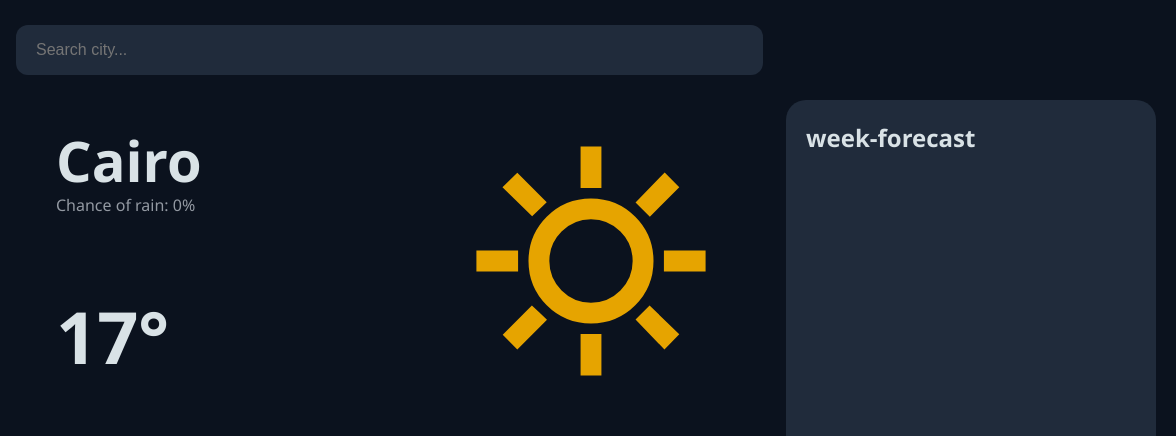
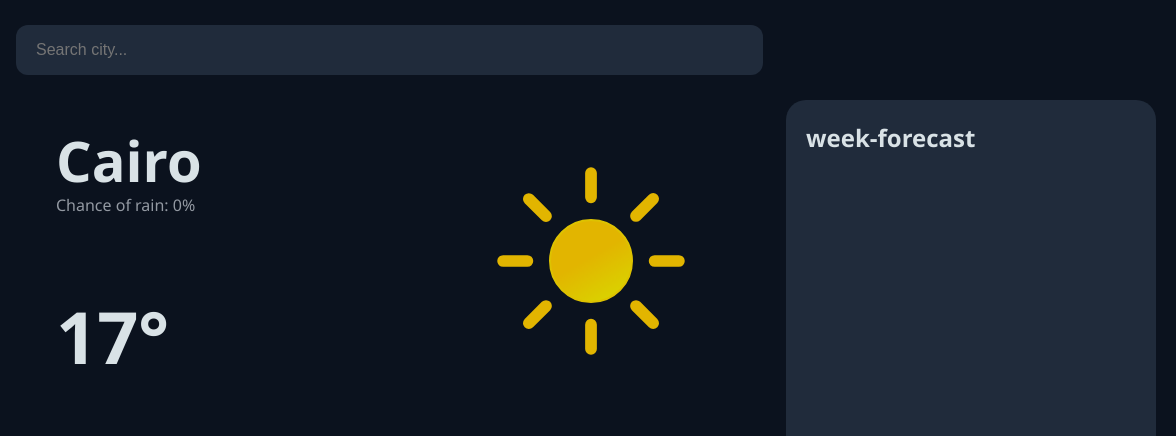
Before and after one commit to GoodGuyFate/odin-weatherApp, a website built with webpack: page src/template.html in a window 1280 px wide. Shown: the top 436 px of the page, 104-1280 px from the left. Built offline with nearby package versions, Linux system fonts and the light colour scheme; no server answers.

Commit message:
test different icon and add credits to readme

```diff
--- a/src/template.html
+++ b/src/template.html
@@ -38,7 +38,7 @@
             <h2 class="degree">17°</h2>
           </div>
           <img
-            src="./assets/images/sunny.svg"
+            src="./assets/images/clear-day.svg"
             alt="Weather Icon"
             class="main-weather-img"
           />
```
Also changed, not shown: README.md, src/assets/images/clear-day.svg (added).
